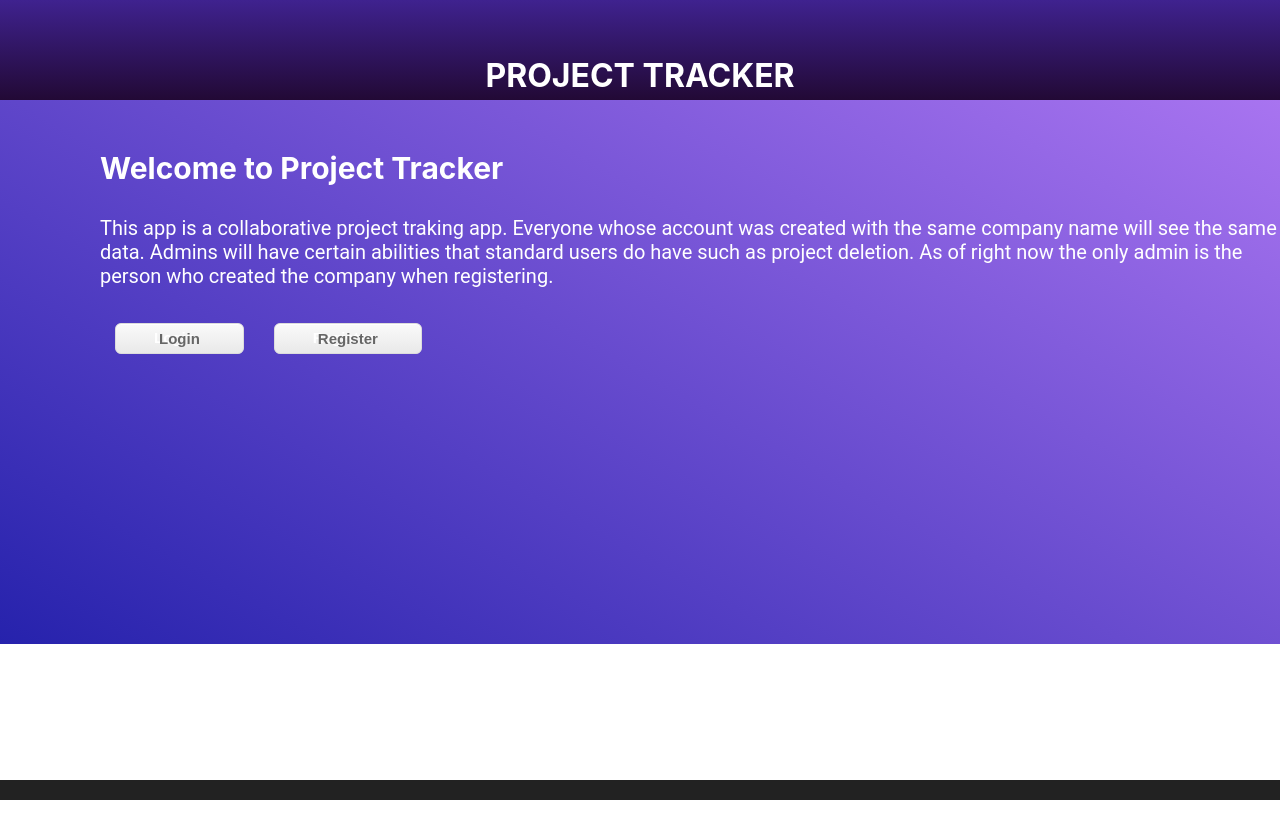
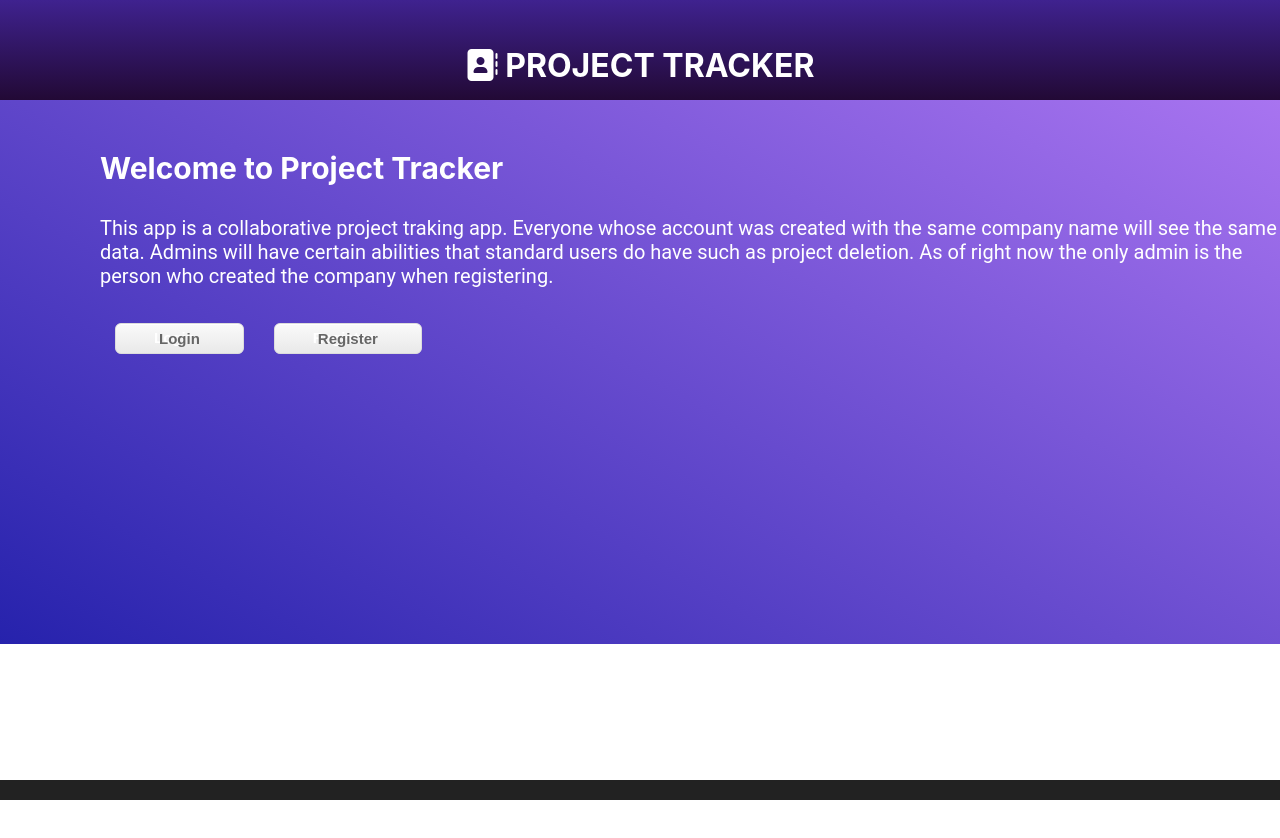
Before and after one commit to LZylstra/Project-Tracker-Client, a React (Create React App) app: page / in a window 1280 px wide. Shown: the top 838 px of the page. Built offline with nearby package versions, Linux system fonts and the light colour scheme.

Commit message:
added header icon

```diff
--- a/public/index.html
+++ b/public/index.html
@@ -3,6 +3,7 @@
   <head>
     <meta charset="utf-8" />
     <link rel="icon" href="%PUBLIC_URL%/favicon.ico" />
+    <script src="https://kit.fontawesome.com/0caaccae6d.js" crossorigin="anonymous"></script>
     <meta name="viewport" content="width=device-width, initial-scale=1" />
     <meta name="theme-color" content="#000000" />
     <meta
--- a/src/Header/Header.css
+++ b/src/Header/Header.css
@@ -21,6 +21,7 @@
 
 .logo{
     align-self: center;
+    padding: 10px;
 }
 
 .hidden-logout{
--- a/src/Header/Header.js
+++ b/src/Header/Header.js
@@ -47,7 +47,8 @@ class Header extends Component {
         <style>
 @import url('https://fonts.googleapis.com/css2?family=Josefin+Sans:wght@700&display=swap');
 </style>
-        <span className="logo">PROJECT TRACKER</span>
+
+        <span className="logo"><i class="fas fa-address-book"></i> PROJECT TRACKER</span>
 
         <div className="nav">{this.renderMenu()}</div>
       </header>
```
